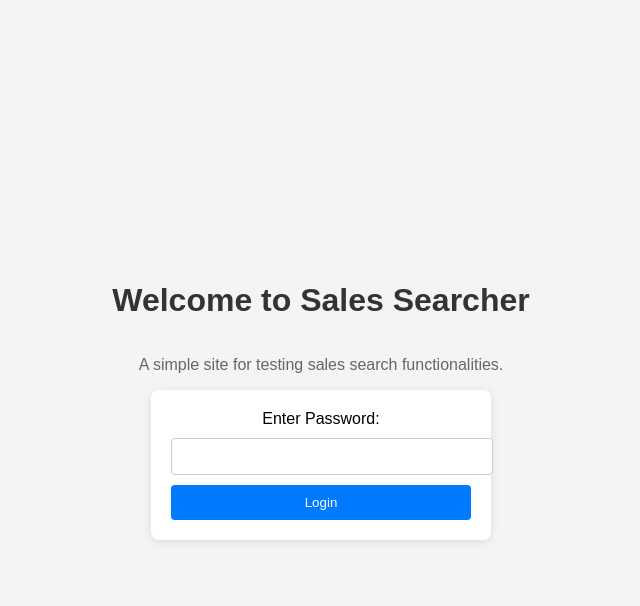
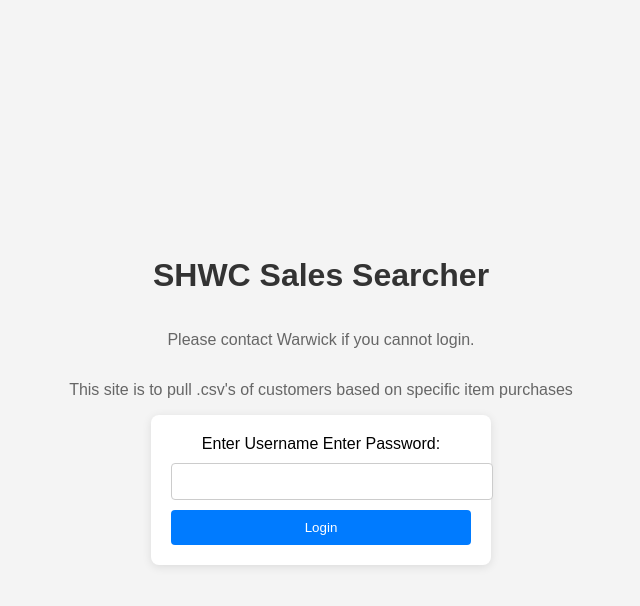
Before and after one commit to itswarwick/sales_searcher, a Flask app: page / in a window 1280 px wide. Shown: the top 606 px of the page, without its empty margins (319-959 px from the left). Run offline with Flask 3, Linux system fonts and the light colour scheme.

Commit message:
added username field

```diff
--- a/templates/index.html
+++ b/templates/index.html
@@ -63,12 +63,14 @@
     </style>
 </head>
 <body>
-    <h1>Welcome to Sales Searcher</h1>
-    <p>A simple site for testing sales search functionalities.</p>
+    <h1>SHWC Sales Searcher</h1>
+    <p>Please contact Warwick if you cannot login.</p>
+    <p>This site is to pull .csv's of customers based on specific item purchases</p>
 
     <div class="form-container">
         <!-- Sign-In Form -->
         <form method="POST" action="/login">
+            <label for="username">Enter Username</label>
             <label for="password">Enter Password:</label>
             <input type="password" id="password" name="password" required>
             <input type="submit" value="Login">
```
